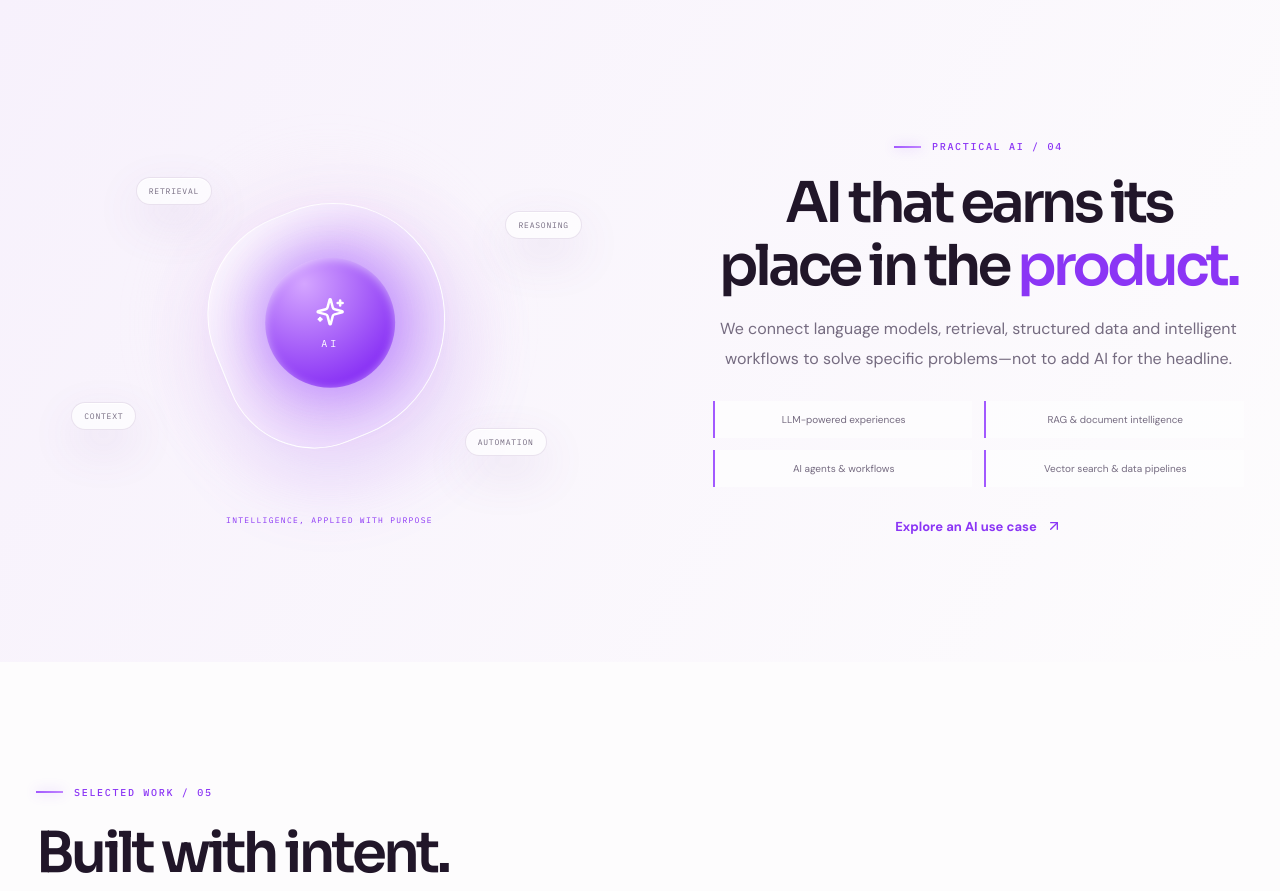
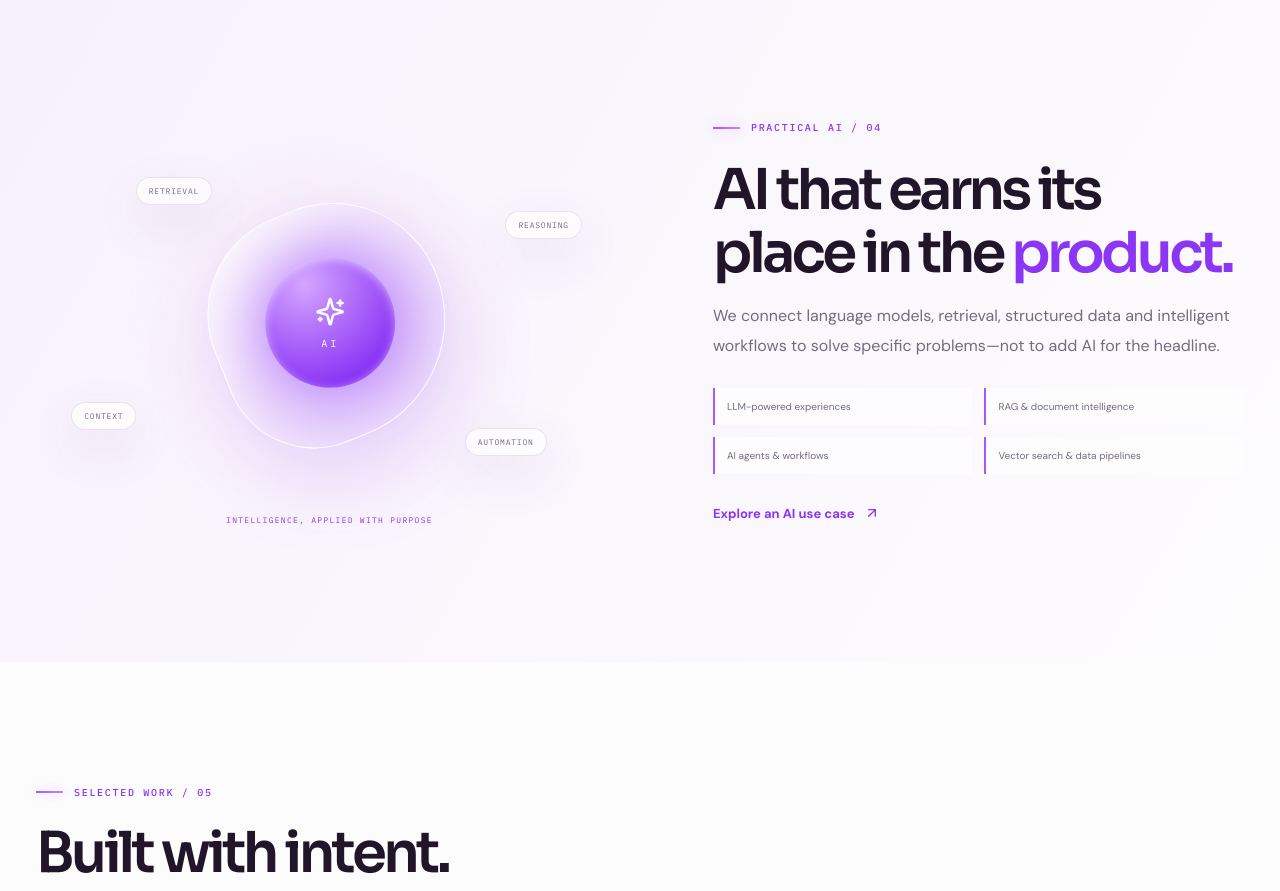
Before and after one commit to Neha9826/dev-engine-ai, a React (Vite) app: page / in a window 1280 px wide. Shown: the part 3500-4391 px from the top of the page. Built offline with nearby package versions, Linux system fonts and the light colour scheme; no server answers.

Commit message:
Remove artwork styles until approved asset is added

```diff
--- a/src/styles/globals.css
+++ b/src/styles/globals.css
@@ -495,33 +495,3 @@ p{font-size:16px}
  .journey-track span{animation:none}
  .journey-stage{transition:none}
 }
-
-
-/* Intelligence transformation artwork and semantic zone headings */
-.intelligence-section{background:linear-gradient(120deg,var(--bg-soft),var(--bg));overflow:hidden}
-.intelligence-showcase{display:flex;flex-direction:column;gap:22px}
-.intelligence-zone-headings{display:grid;grid-template-columns:29% 41% 30%;align-items:end;gap:0;padding:0 2.5%}
-.intelligence-zone-heading{text-align:center;min-width:0}
-.intelligence-zone-heading h3{margin:0 0 7px;color:var(--accent-strong);font:600 clamp(12px,1.05vw,15px)/1.2 var(--mono);letter-spacing:.16em}
-.intelligence-zone-heading p{margin:0;color:var(--muted);font:500 clamp(11px,.9vw,13px)/1.45 var(--display);letter-spacing:-.01em}
-.intelligence-artwork{width:100%;margin:0;overflow:hidden;border-radius:22px;line-height:0}
-.intelligence-artwork img{display:block;width:100%;height:auto;object-fit:contain}
-.intelligence-copy{max-width:760px;margin:32px auto 0;text-align:center}
-.intelligence-copy .eyebrow{justify-content:center}
-.intelligence-copy h2{margin-top:18px}
-.intelligence-copy>p{margin-inline:auto}
-.intelligence-copy .ai-capabilities{max-width:620px;margin-inline:auto}
-.intelligence-copy>.text-link{justify-content:center}
-@media(max-width:760px){
-  .intelligence-showcase{gap:15px}
-  .intelligence-zone-headings{grid-template-columns:29% 41% 30%;padding:0;gap:2px}
-  .intelligence-zone-heading h3{font-size:clamp(10px,2.5vw,12px);letter-spacing:.08em;margin-bottom:5px}
-  .intelligence-zone-heading p{font-size:clamp(9px,2.2vw,11px);line-height:1.3}
-  .intelligence-artwork{border-radius:13px}
-  .intelligence-copy{margin-top:23px}
-}
-@media(max-width:420px){
-  .intelligence-zone-headings{grid-template-columns:28% 44% 28%}
-  .intelligence-zone-heading h3{font-size:10px;letter-spacing:.045em}
-  .intelligence-zone-heading p{font-size:9px}
-}
```
